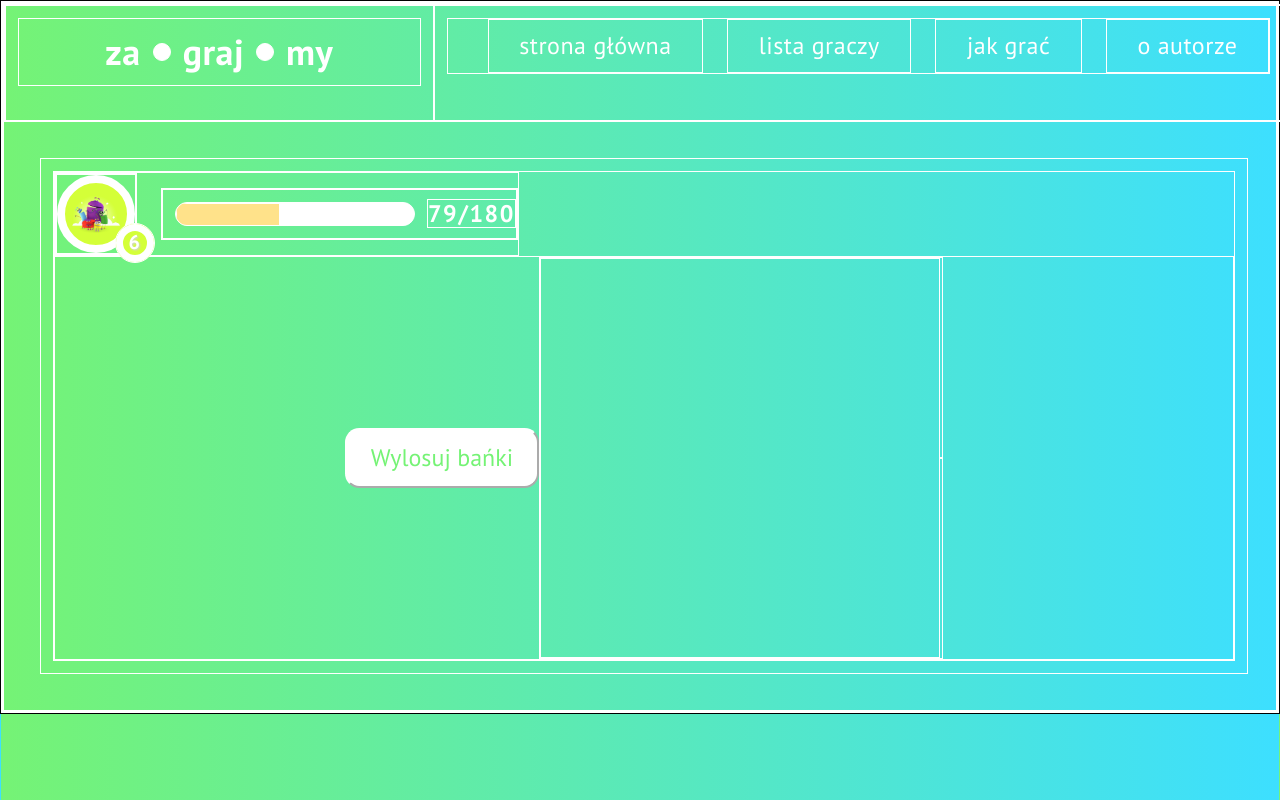
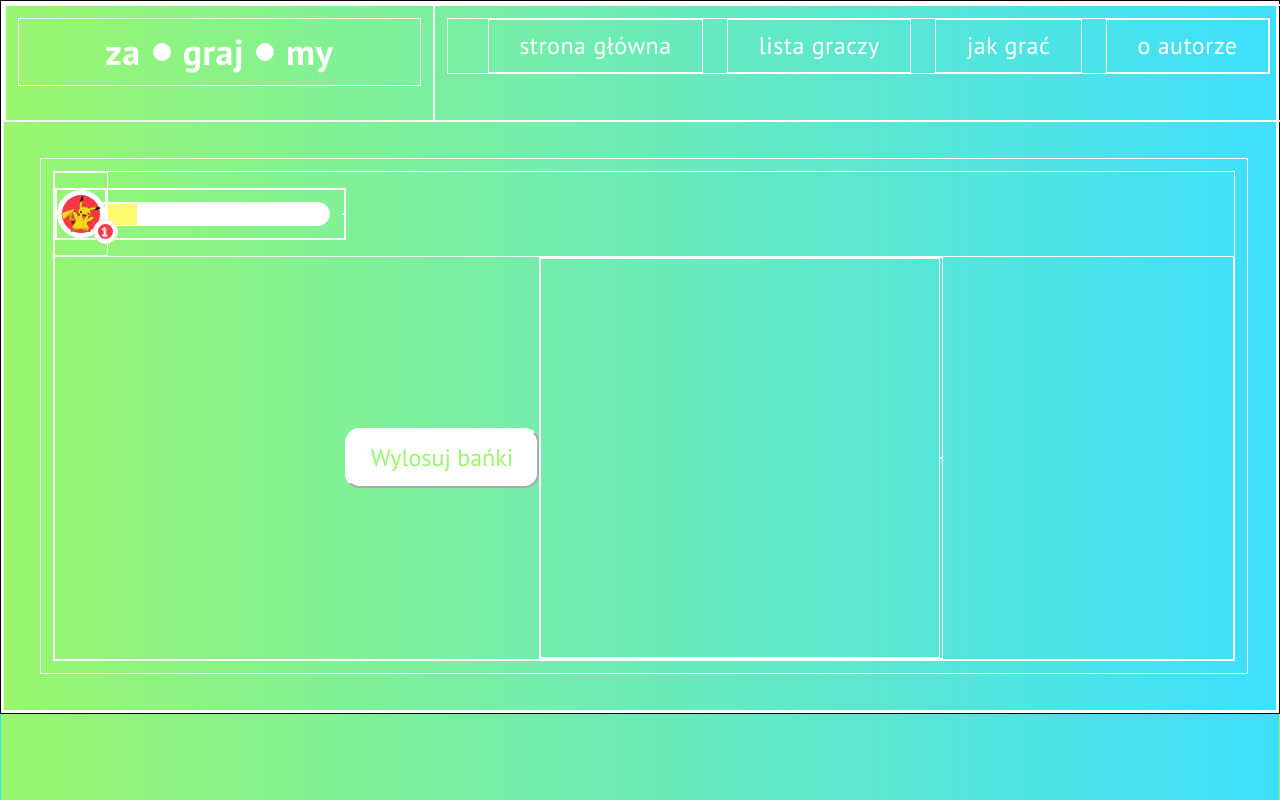
Before and after one commit to tagitsu/sylaby, a React (Create React App) app: page /game/dots/1 in a window 1280 px wide. Built offline with nearby package versions, Linux system fonts and the light colour scheme; data requests are answered from the project's data file.

Commit message:
Change size of active player comp

```diff
--- a/package.json
+++ b/package.json
@@ -31,7 +31,7 @@
     "build": "react-scripts build",
     "test": "react-scripts test",
     "eject": "react-scripts eject",
-    "server": "json-server --port 3131 --no-cors --delay 0 --watch public/db/db.json --routes public/db/routes.json"
+    "server": "json-server --port 3131 --no-cors --delay 250 --watch public/db/db.json --routes public/db/routes.json"
   },
   "eslintConfig": {
     "extends": [
--- a/public/db/db.json
+++ b/public/db/db.json
@@ -4,7 +4,7 @@
       "id": 10,
       "name": "mądroboty",
       "icon": "storybots.png",
-      "isActive": true,
+      "isActive": false,
       "level": 6,
       "color": "#d4ff38",
       "badges": [
@@ -21,7 +21,7 @@
           "text": "mądra sowa"
         }
       ],
-      "xp": 79
+      "xp": 84
     },
     {
       "id": 9,
@@ -51,7 +51,7 @@
       "id": 11,
       "name": "mysz",
       "icon": "pikachu.png",
-      "isActive": false,
+      "isActive": true,
       "level": 1,
       "color": "#ff3646",
       "title": "głoskująca myszka",
@@ -61,7 +61,7 @@
           "text": "głoskująca myszka"
         }
       ],
-      "xp": 0
+      "xp": 2
     },
     {
       "id": 12,
--- a/src/App.js
+++ b/src/App.js
@@ -25,7 +25,7 @@ const App = () => {
           <Route path='/newplayer' element={<AddPlayerForm />} />
           <Route path='/player/:id' element={<PlayerProfile />} />
           <Route path='/game/:id' element={<GameMode />} />
-          <Route path='/game/easysyllables/:id' element={<GameSyllablesEasy />} />
+          <Route path='/game/syllables/:id' element={<GameSyllablesEasy />} />
           <Route path='/game/number/:id' element={<GameNumber />} />
           <Route path='/game/dots/:id' element={<GameDots />} />
           <Route path='/game/grocery/:id' element={<GameGrocery />} />
--- a/src/components/features/ActivePlayer/ActivePlayer.js
+++ b/src/components/features/ActivePlayer/ActivePlayer.js
@@ -19,19 +19,17 @@ const ActivePlayer = (props) => {
     [ playerLevel ] = levels.filter( level => activePlayer.level === level.id);
   }
 
-  if(!activePlayer) {
-    return(
-      <div>Brak aktywnego garcza</div>
-    );
-  } else if (activePlayer) {
+  const barContent = `${activePlayer.xp}/${playerLevel.nextLevel}`;
+
+  if (activePlayer) {
     return(
     <div className={styles.current}>
       <Link to={`/player/${activePlayer.id}`}>
-        <PlayerIcon icon={activePlayer.icon} name={activePlayer.name} color={activePlayer.color} level={activePlayer.level} size='80' />
+        <PlayerIcon icon={activePlayer.icon} name={activePlayer.name} color={activePlayer.color} level={activePlayer.level} size='50' />
       </Link>
       {/* <div className={styles.current__name}> {activePlayer.name} </div> */}
       <div className={styles.current__bar}>
-        <ProgressBar xp={activePlayer.xp} levelUp={playerLevel.nextLevel} content={`${activePlayer.xp}/${playerLevel.nextLevel}`} />
+        <ProgressBar xp={activePlayer.xp} levelUp={playerLevel.nextLevel} />
       </div>
     </div>
     );
--- a/src/components/features/ActivePlayer/ActivePlayer.module.scss
+++ b/src/components/features/ActivePlayer/ActivePlayer.module.scss
@@ -5,10 +5,16 @@
   justify-content: flex-start;
   align-items: center;
   gap: calc($base-size * 2);
-  //margin: $base-size;
   width: fit-content;
   height: calc($base-size * 7);
   font-weight: 700;
   letter-spacing: 1.5px;
+  position: relative;
+
+  &__bar {
+    position: absolute;
+    left: 40%;
+    z-index: -1;
+  }
 
 }
--- a/src/components/views/PlayerIcon/PlayerIcon.module.scss
+++ b/src/components/views/PlayerIcon/PlayerIcon.module.scss
@@ -21,17 +21,18 @@
     display: flex;
     justify-content: center;
     align-items: center;
+    overflow: visible;
   }
 
   &__image {
-    //width: 100%;
-    height: 100%;
+    width: calc(var(--size) * 1.3);
+    max-height: calc(var(--size) * 1.2);
   }
 
   &__level {
     background-color: var(--player-color);
     width: calc(var(--size) / 2);
-    height:  calc(var(--size) / 2);
+    height: calc(var(--size) / 2);
     position: absolute;
     bottom: calc(var(--size) / -8);
     right: calc(var(--size) / -4);
--- a/src/styles/settings.scss
+++ b/src/styles/settings.scss
@@ -2,8 +2,8 @@ $color-light: #fff;
 $color-dark: #1f1f1f;
 $color-warning: #fc7176;
 $color-orange: #ffab77;
-$color-yellow: #ffe28a;
-$color-success: #75f375;
+$color-yellow: #fffa6d;
+$color-success: #99f76e;
 $color-blue: #3ddfff;
 $color-indigo: #4a8ffd;
 $color-purple: #e58dfe;
```
